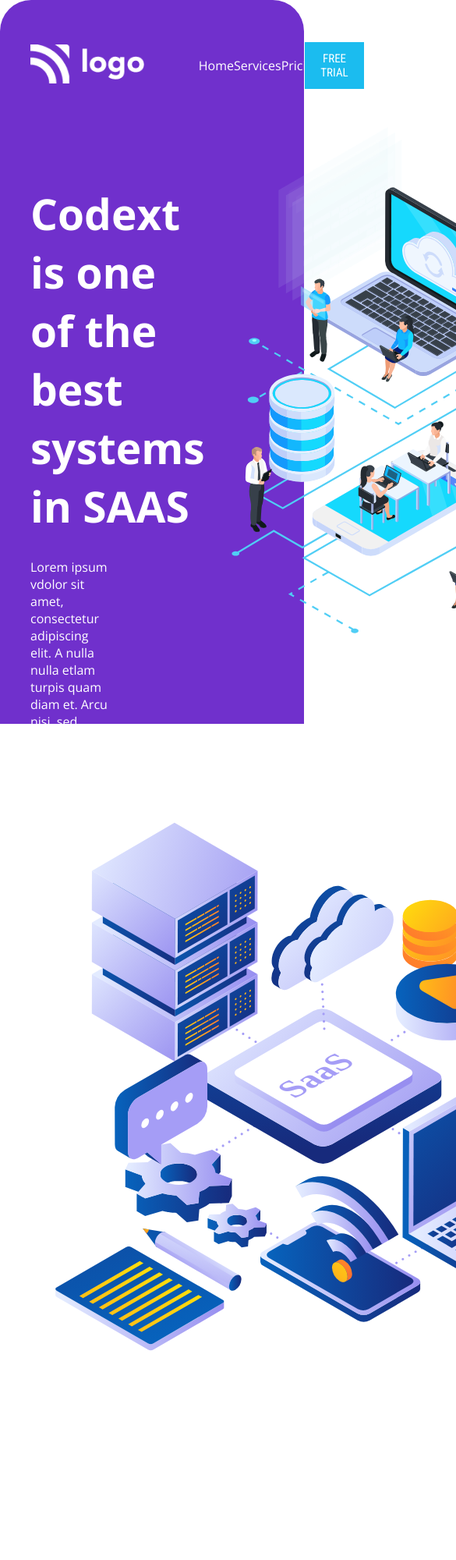
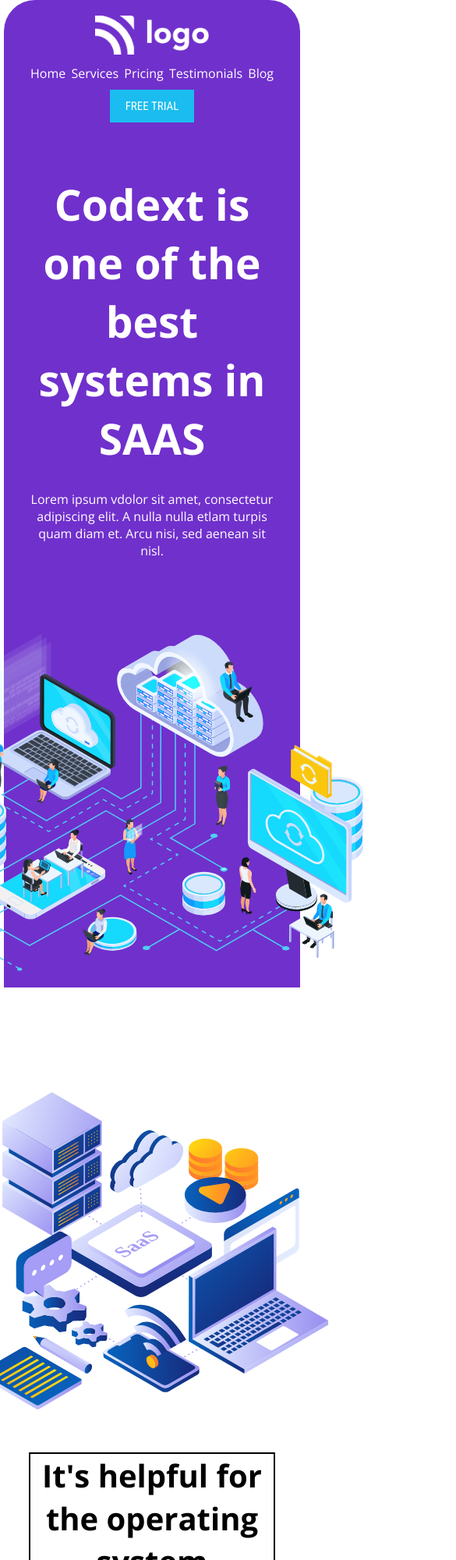
Before and after one commit to saurabhlm10/SAAS-Landing-Page, a plain HTML site: page index.html in a window 390 px wide. Shown: the top 2000 px of the page at 78% size, 585 px wide, since content can reach past the window. Drawn offline with nearby package versions, Linux system fonts and the light colour scheme.

Commit message:
made website responsive

```diff
--- a/index.html
+++ b/index.html
@@ -6,6 +6,7 @@
     <meta name="viewport" content="width=device-width, initial-scale=1.0">
     <title>SAAS Landing Page</title>
     <link rel="stylesheet" href="style.css">
+    <link rel="stylesheet" href="responsive.css">
 
     <link rel="preconnect" href="https://fonts.gstatic.com" crossorigin>
     <link href="https://fonts.googleapis.com/css2?family=Montserrat:wght@400;900&family=Open+Sans:ital,wght@0,300;0,400;0,500;0,600;1,400&family=Raleway:wght@300;500;600&family=Roboto+Condensed&family=Source+Sans+Pro:wght@300&display=swap" rel="stylesheet">
--- /dev/null
+++ b/responsive.css
@@ -0,0 +1,115 @@
+@media screen and (max-width: 1000px) {
+
+    body{
+        display: flex;
+        flex-direction: column;
+        align-items: center;
+    }
+    .container{
+        display: flex;
+        flex-direction: column;
+        align-items: center;
+        width: 70vw;
+    }
+
+    .header{
+        height: 150vh;
+        display: flex;
+        flex-direction: column;
+        align-items: center;
+    }
+
+    nav{
+        margin-top: 20px;
+        flex-direction: column;
+        align-items: center;
+        padding: 0;
+        height: 25vh;
+        width: 80vw;
+    }
+
+    .list-items{
+        margin-left: 0;
+        width: 80vw;
+    }
+
+    .intro{
+        display: flex;
+        flex-direction: column;
+        align-items: center;
+        margin-left: 0vw;
+        text-align: center;
+        width: 97.3vw;
+    }
+
+    .intro-left h1{
+        width: 80vw;
+    }
+
+    .intro-left p{
+        width: 80vw;
+    }
+
+    .intro-right img{
+        margin-top: 5vh;
+        height: 60vh;
+    }
+
+    .detail-section{
+        flex-direction: column;
+        padding: 10vh 0vw 0 0vw;
+        text-align: center;
+        align-items: center;
+        width: 90vw;
+
+    }
+
+    .details-left img{
+        height: 60vh;
+        margin: 0;
+    }
+
+    .details-right{
+        border: 2px solid black;
+        width: 80vw;
+    }
+
+    .detail-pointer{
+        text-align: left;
+    }
+
+    .pointer-heading{
+        margin-left: 0;
+    }
+
+    .detail-pointer p{
+        margin-top: 10px;
+        width: 70vw;
+        font-size: 12px;
+    }
+
+    .feature-section{
+        margin-top: 20px;
+        text-align: center;
+    }
+
+    .features{
+        margin: 8vh  0 0 0;
+        flex-direction: column;
+        align-items: center;
+    }
+
+    .feature{
+        height: 45vh;
+        width: 60vw;
+
+    }
+
+
+
+
+
+
+
+
+}
--- a/style.css
+++ b/style.css
@@ -88,7 +88,7 @@ nav{
     justify-content: space-between;
     padding: 20vh 5vw 0 10vw;
     font-family: 'Open Sans', sans-serif;
-
+    width: 95vw;
 }
 
 .details-left img{
```
